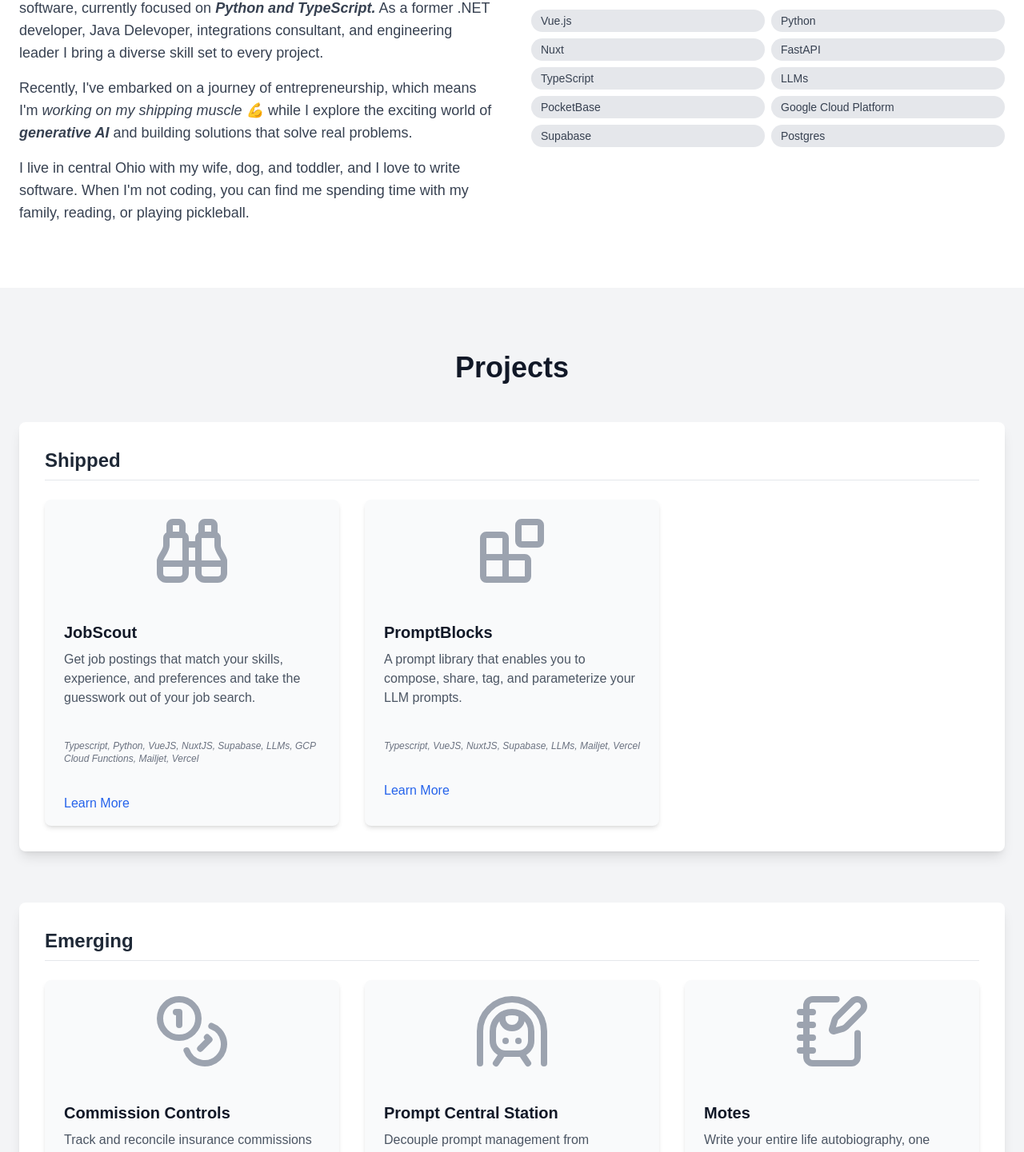
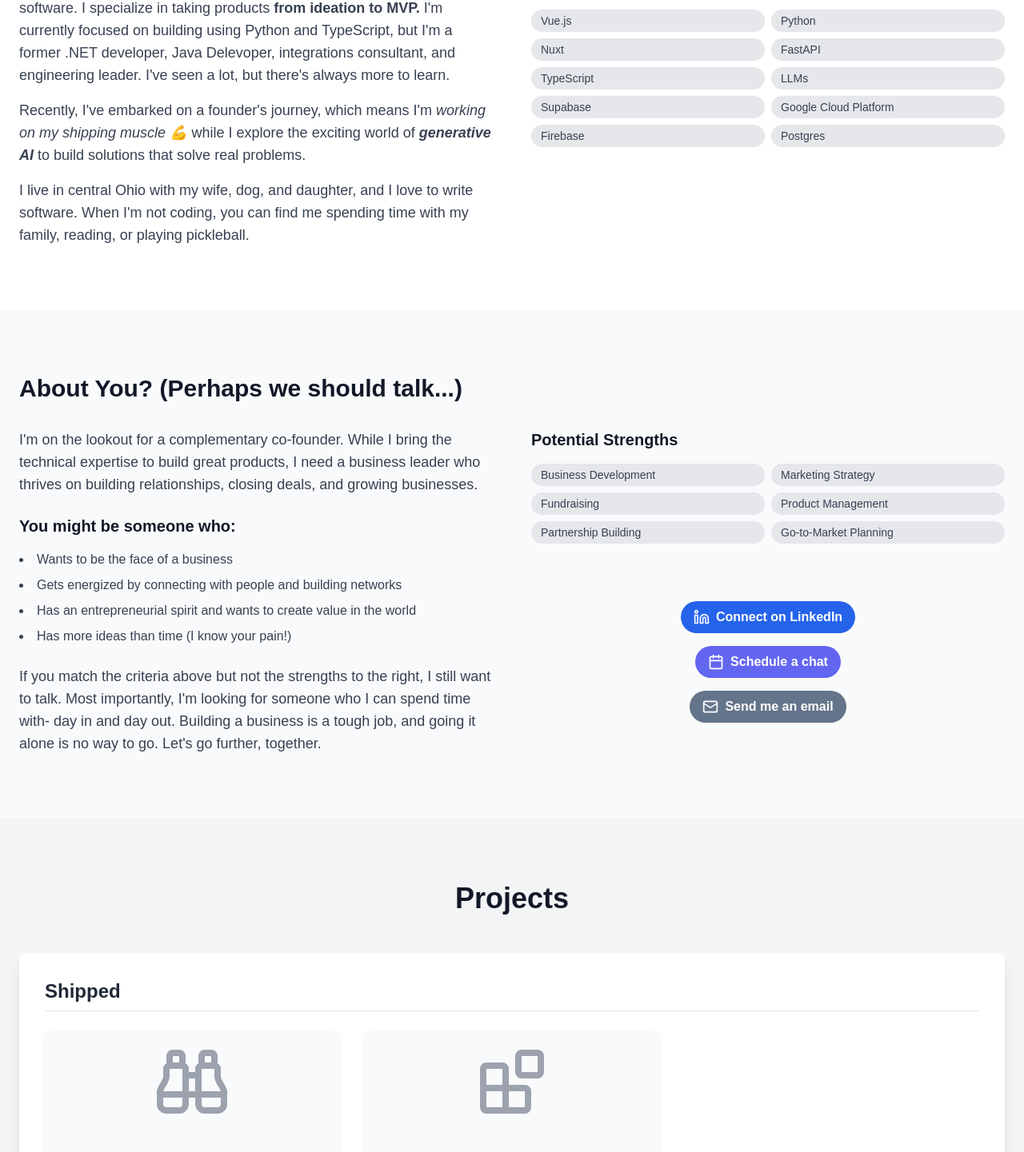
Before and after one commit to davehague/davehague-site, a Nuxt app: page / in a window 1280 px wide. Shown: the part 980-2421 px from the top of the page at 80% size. Built offline with nearby package versions, Linux system fonts and the light colour scheme; no server answers; the database is empty.

Commit message:
Updated projects, about me, added about you

```diff
--- a/components/ProjectsSection.vue
+++ b/components/ProjectsSection.vue
@@ -41,8 +41,7 @@
 <script setup>
 import { ref } from 'vue'
 import {
-  Coins, TrainFrontTunnel, Binoculars, Blocks, Clock8,
-  ScanEye, Soup, PencilRuler, NotebookPen, PhoneIncoming, SquareCheckBig, Keyboard, HousePlug,
+  TrainFrontTunnel, Binoculars, Blocks, Soup, NotebookPen, PhoneIncoming, HousePlug, RocketIcon,
 } from 'lucide-vue-next'
 
 const shippedProjects = [
@@ -70,16 +69,6 @@ const shippedProjects = [
 
 const emergingProjects = [
   {
-    id: 3,
-    name: 'Commission Controls',
-    description: 'Track and reconcile insurance commissions with your book of business.',
-    icon: Coins,
-    techLanguages: 'Typescript, Python',
-    techFrameworks: 'VueJS, NuxtJS, FastAPI',
-    techServices: 'Postgres',
-    link: 'Link coming soon',
-  },
-  {
     id: 4,
     name: 'Prompt Central Station',
     description: 'Decouple prompt management from application code. Enable non-technical users to modify prompts and parameters without code changes.',
@@ -89,6 +78,16 @@ const emergingProjects = [
   },
   {
     id: 5,
+    name: 'Voracious',
+    description: 'Manage your highlights and notes from books, articles, and podcasts, and more. Chat with AI to get insights and summaries.',
+    icon: RocketIcon,
+    techLanguages: 'Typescript',
+    techFrameworks: 'VueJS, NuxtJS',
+    techServices: 'Supabase',
+    link: 'https://getvoracious.com/',
+  },
+  {
+    id: 6,
     name: 'Motes',
     description: 'Write your entire life autobiography, one tweet at a time',
     icon: NotebookPen,
@@ -101,15 +100,6 @@ const emergingProjects = [
 
 const experiments = [
   {
-    id: 6,
-    name: 'Pickleball Watcher',
-    description: 'Never get locked out, get daily emails when new sessions are posted.',
-    icon: ScanEye,
-    techLanguages: 'Python',
-    techServices: 'Mailjet',
-    link: 'Link coming soon',
-  },
-  {
     id: 7,
     name: 'The Yoosz',
     description: 'The usual order from the usual places, shared with the usual people.',
@@ -119,41 +109,15 @@ const experiments = [
     techServices: 'Supabase',
     link: 'Link coming soon',
   },
-  // {
-  //   id: 3,
-  //   name: 'Home Maintenance Tracker',
-  //   description: 'Stay on top of your home maintenance tasks and projects.',
-  //   icon: PencilRuler,
-  //   techLanguages: 'TBD',
-  //   link: 'Link coming soon',
-  // },
   {
-    id: 8,
+    id: 9,
     name: 'Caller Coach',
     description: 'Get a call from AI to keep you on track with your goals.',
     icon: PhoneIncoming,
     techLanguages: 'Python',
     link: 'Link coming soon', //'https://github.com/davehague/caller_coach',
   },
-  {
-    id: 9,
-    name: 'Task Prioritizer',
-    description: 'Compare tasks that you are considering to find your next top task.',
-    icon: SquareCheckBig,
-    techLanguages: 'Typescript',
-    techFrameworks: 'ReactJS, NextJS',
-    link: 'https://tasks.davehague.com/',
-  },
-  {
-    id: 10,
-    name: 'LLM Desktop',
-    description: 'Hotkey to your favorite LLM models.',
-    icon: Keyboard,
-    techLanguages: 'Typescript',
-    techFrameworks: 'Electron',
-    link: 'https://github.com/davehague/llm-wrapper-electron',
-  },
-  {
+ {
     id: 11,
     name: 'Adulting.DIY',
     description: 'Keep up with your home, your dog, and your life',
--- a/pages/index.vue
+++ b/pages/index.vue
@@ -10,7 +10,7 @@
         />
       </div>
       <h1 class="text-5xl font-bold mb-4 text-black">Dave Hague</h1>
-      <p class="text-xl mb-8 text-gray-700">Developer | AI Enthusiast</p>
+      <p class="text-xl mb-8 text-gray-700">Founder | Developer | AI Enthusiast</p>
       <a href="#projects"
           class="bg-blue-600 hover:bg-blue-700 text-white font-bold py-2 px-4 rounded-full transition-colors duration-300">
           View My Work
@@ -24,17 +24,17 @@
         <div class="grid grid-cols-1 md:grid-cols-2 gap-12">
           <div>
             <p class="text-lg mb-4 text-gray-700">
-              I'm a seasoned developer with a passion for building and shipping software, currently focused on <span class="font-semibold italic">Python
-              and TypeScript.</span>
-              As a former .NET developer, Java Delevoper, integrations consultant, and engineering leader I bring a diverse skill set to every project.
+              I'm a seasoned developer with a passion for building and shipping software. I specialize in taking products <strong>from ideation to MVP.</strong>
+              I'm currently focused on  building using Python
+              and TypeScript, but I'm a former .NET developer, Java Delevoper, integrations consultant, and engineering leader.  I've seen a lot, but there's always more to learn.
             </p>
             <p class="text-lg text-gray-700">
-              Recently, I've embarked on a journey of entrepreneurship, which means I'm <em>working on my shipping muscle 💪</em>
+              Recently, I've embarked on a founder's journey, which means I'm <em>working on my shipping muscle 💪</em>
               while I explore the
-              exciting world of <span class="font-semibold italic">generative AI</span> and building solutions that solve real problems.
+              exciting world of <span class="font-semibold italic">generative AI</span> to build solutions that solve real problems.
             </p>
             <p class="text-lg mt-4 text-gray-700">
-              I live in central Ohio with my wife, dog, and toddler, and I love to write software.
+              I live in central Ohio with my wife, dog, and daughter, and I love to write software.
               When I'm not coding, you can find me spending time with my family, reading, or playing pickleball.
             </p>
           </div>
@@ -47,6 +47,69 @@
               </li>
             </ul>
           </div>
+        </div>
+      </div>
+    </section>
+
+    <section id="cofounder" class="py-20 bg-gray-50">
+      <div class="container mx-auto px-6">
+        <h2 class="text-3xl font-bold mb-8 text-gray-900">About You? (Perhaps we should talk...)</h2>
+        <div class="grid grid-cols-1 md:grid-cols-2 gap-12">
+          <div>
+            <p class="text-lg mb-6 text-gray-700">
+              I'm on the lookout for a complementary co-founder.
+              While I bring the technical expertise to build great products, I need a business leader who thrives on building
+              relationships, closing deals, and growing businesses.
+            </p>
+
+            <h3 class="text-xl font-semibold mb-4 text-gray-900">You might be someone who:</h3>
+            <ul class="list-disc list-inside space-y-2 mb-6 text-gray-700">
+              <li>Wants to be the face of a business</li>
+              <li>Gets energized by connecting with people and building networks</li>
+              <li>Has an entrepreneurial spirit and wants to create value in the world</li>
+              <li>Has more ideas than time (I know your pain!)</li>
+            </ul>
+
+            <p class="text-lg text-gray-700">
+              If you match the criteria above but not the strengths to the right, I still want to talk.
+              Most importantly, I'm looking for someone who I can spend time with- day in and day out.
+              Building a business is a tough job, and going it alone is no way to go.  Let's go further, together.
+            </p>
+          </div>
+
+            <div class="space-y-8 h-full flex flex-col">
+            <div>
+              <h3 class="text-xl font-semibold mb-4 text-gray-900">Potential Strengths</h3>
+              <ul class="grid grid-cols-2 gap-2">
+              <li v-for="strength in cofounderStrengths" :key="strength"
+                class="bg-gray-200 rounded-full px-3 py-1 text-sm text-gray-700 text-left">
+                {{ strength }}
+              </li>
+              </ul>
+            </div>
+            <div class="flex-grow flex flex-col justify-center items-center space-y-4">
+              <a
+              href="https://www.linkedin.com/in/david-hague-developer/"
+              target="_blank"
+              class="max-w-xs inline-flex items-center bg-blue-600 hover:bg-blue-700 text-white font-bold py-2 px-4 rounded-full transition-colors duration-300 space-x-2">
+              <LinkedinIcon class="w-5 h-5" />
+              <span>Connect on LinkedIn</span>
+              </a>
+              <a
+              href="https://calendly.com/dave-hague"
+              target="_blank"
+              class="max-w-xs inline-flex items-center bg-indigo-500 hover:bg-indigo-600 text-white font-bold py-2 px-4 rounded-full transition-colors duration-300 space-x-2">
+              <CalendarIcon class="w-5 h-5" />
+              <span>Schedule a chat</span>
+              </a>
+              <a
+              href="contact"
+              class="max-w-xs inline-flex items-center bg-slate-500 hover:bg-slate-600 text-white font-bold py-2 px-4 rounded-full transition-colors duration-300 space-x-2">
+              <MailIcon class="w-5 h-5" />
+              <span>Send me an email</span>
+              </a>
+            </div>
+            </div>
         </div>
       </div>
     </section>
@@ -76,11 +139,11 @@
 </template>
 
 <script setup>
-import { GithubIcon, TwitterIcon, LinkedinIcon } from 'lucide-vue-next'
+import { GithubIcon, TwitterIcon, LinkedinIcon, CalendarIcon, MailIcon } from 'lucide-vue-next'
 
 const technologies = [
   'Vue.js', 'Python', 'Nuxt', 'FastAPI', 'TypeScript', 'LLMs',
-  'PocketBase', 'Google Cloud Platform', 'Supabase', 'Postgres'
+  'Supabase', 'Google Cloud Platform', 'Firebase', 'Postgres'
 ]
 
 const socialLinks = [
@@ -88,4 +151,13 @@ const socialLinks = [
   { name: 'Twitter', icon: TwitterIcon, url: 'https://twitter.com/getdavehague' },
   { name: 'LinkedIn', icon: LinkedinIcon, url: 'https://www.linkedin.com/in/david-hague-developer/' },
 ]
+
+const cofounderStrengths = [
+  'Business Development',
+  'Marketing Strategy',
+  'Fundraising',
+  'Product Management',
+  'Partnership Building',
+  'Go-to-Market Planning'
+]
 </script>
```
